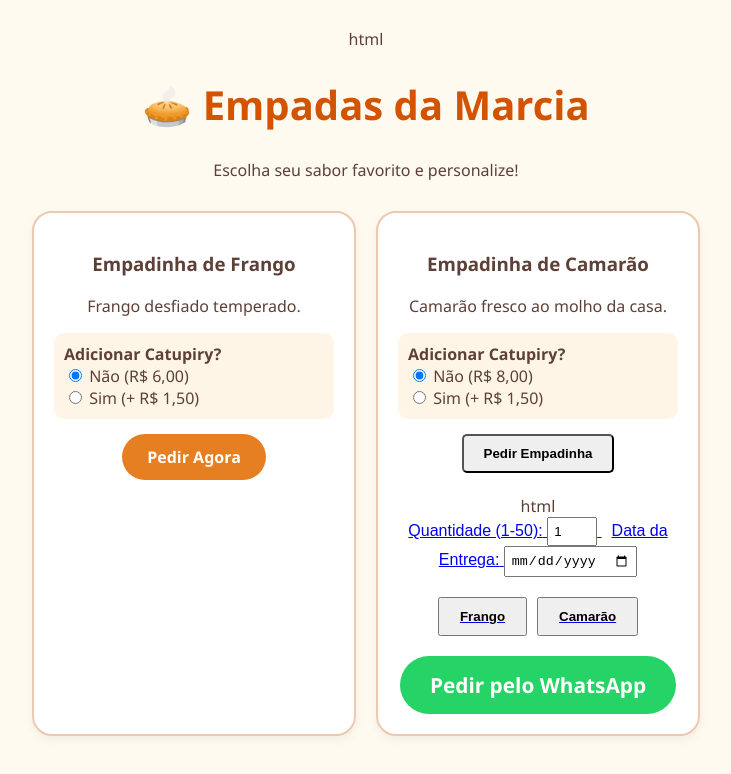
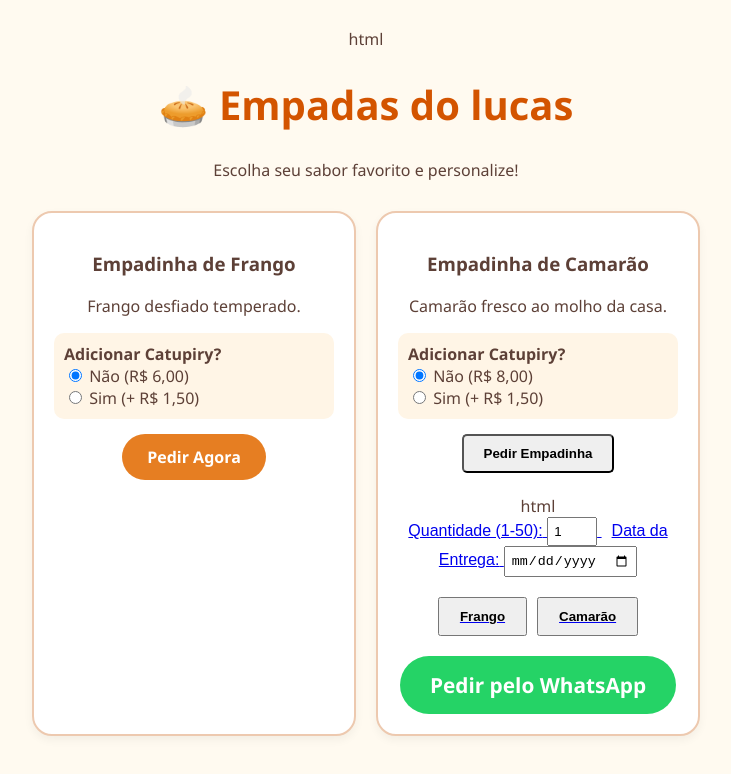
Before and after one commit to mgsbmarcelo-hub/empadinhas-da-marcia, a website: page index.html in a window 1280 px wide. Shown: the whole page, without its empty margins (274-1005 px from the left). Drawn offline with Linux system fonts and the light colour scheme.

Commit message:
Change heading from 'Marcia' to 'Lucas'

```diff
--- a/index.html
+++ b/index.html
@@ -17,7 +17,7 @@ html
 </head>
 <body>
 
-    <h1>🥧 Empadas da Marcia</h1>
+    <h1>🥧 Empadas do lucas</h1>
     <p>Escolha seu sabor favorito e personalize!</p>
 
     <div class="vitrine">
```
